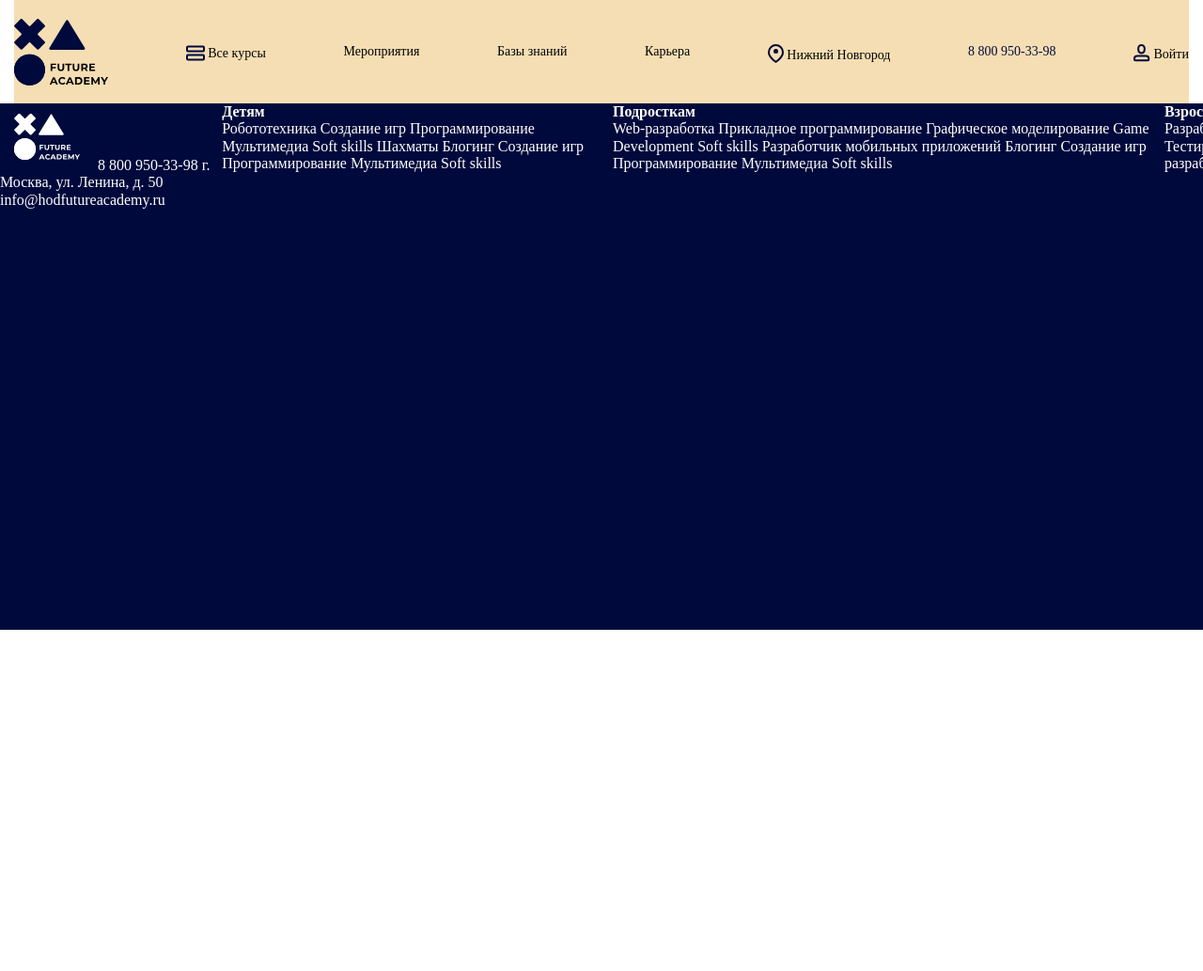
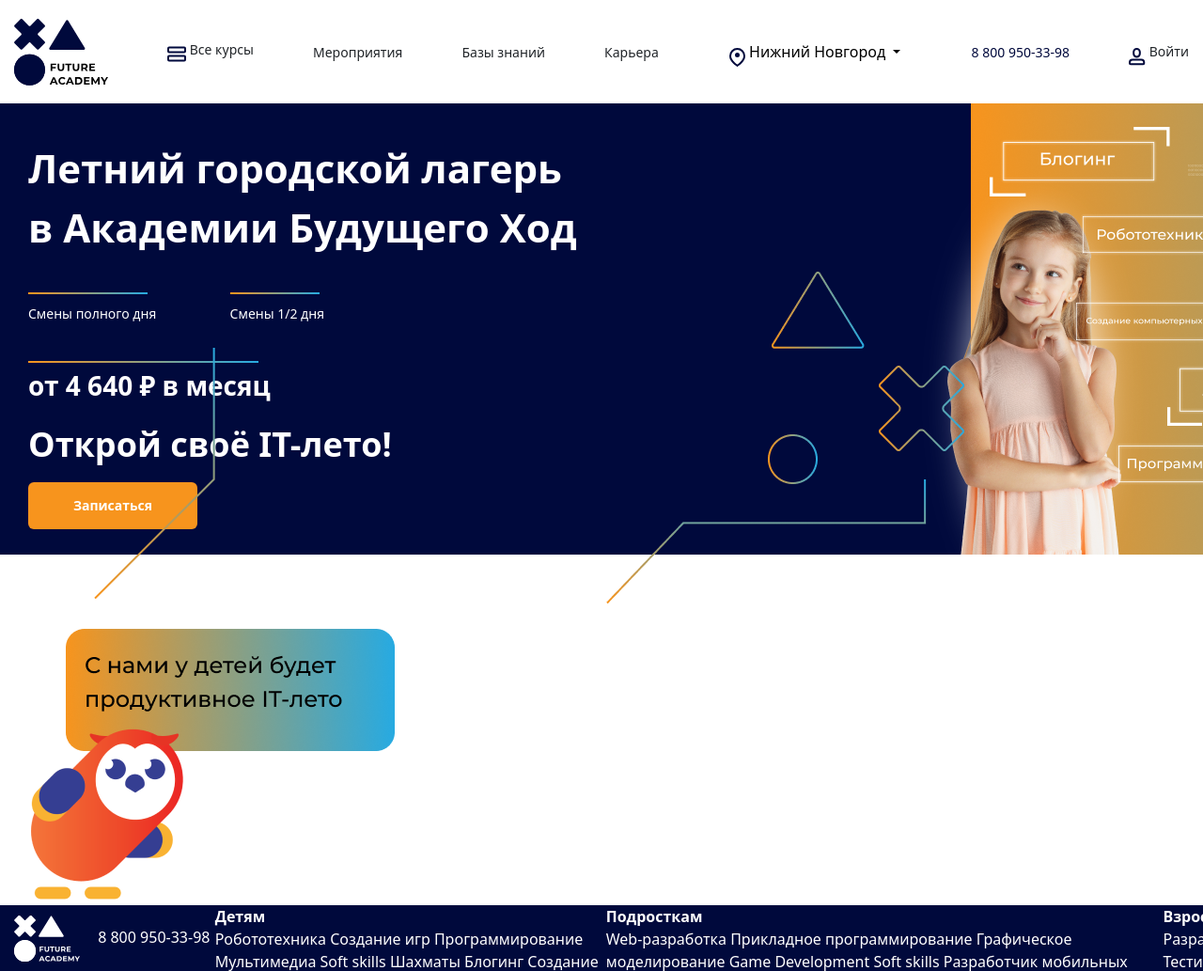
Before and after one commit to AlexDyakonov/cod-cite, a website built with Parcel: page index.html in a window 1280 px wide. Shown: the top 1033 px of the page at 94% size. Before the commit the page ends 800 px from the top, so only its background shows below. Built offline with nearby package versions, Linux system fonts and the light colour scheme.

Commit message:
Finished section-1. Started section-2

```diff
--- a/css/main.css
+++ b/css/main.css
@@ -11,7 +11,6 @@
 .header-container{
   margin: 0 auto;
   width: 1250px;
-  background: wheat;
   font-size: 14px;
   display: flex;
   justify-content: space-between;
@@ -19,7 +18,9 @@
   height: 110px;
 }
 
-.text-header{
+.text-with-pic-header{
+  position: relative;
+  top: -3px;
 }
 
 .top_icon{
@@ -31,7 +32,132 @@
   color: #00093C;
 }
 
+.btn-secondary{
+  background-color: transparent;
+  border: none;
+}
 
+.btn-secondary:hover{
+  color: black;
+  background-color: transparent;
+  border: none;
+  box-shadow: none;
+}
+
+.btn-secondary:focus{
+  background-color: transparent;
+  border: none;
+  box-shadow: none;
+}
+
+.btn{
+  color: black;
+}
+
+.section-1{
+  position: relative;
+  background: url("../img/bg-top.png");
+  height: 480px;
+}
+
+.line-decor-1{
+  position: absolute;
+  top: 400px;
+  left: 645px;
+  z-index: 1;
+}
+
+.line-decor-2{
+  position: absolute;
+  top: 260px;
+  left: 100px;
+  z-index: 1;
+}
+
+.container-1{
+  width: 1220px;
+  margin: 0 auto;
+  color: white;
+  position: relative;
+}
+
+.header-text{
+  position: relative;
+  top: 37px;
+  color: white;
+  font-weight: bold;
+  font-size: 42px;
+}
+
+.second-text-header{
+  position: relative;
+  top: 75px;
+  display: flex;
+  justify-content: space-between;
+  width: 315px;
+  font-size: 14px;
+}
+
+.price-top{
+  position: relative;
+  top: 115px;
+  font-weight: bold;
+  font-size: 28px;
+}
+
+.open-it-summer{
+  position: relative;
+  top: 130px;
+  font-weight: bold;
+  font-size: 36px;
+}
+
+.line-over-full-day{
+  background-image: linear-gradient(to right,rgba(247, 148, 29, 1), rgba(39, 170, 225, 1));
+  width: 127px;
+  height: 2px;
+  margin-bottom: 10px;
+}
+
+.line-over-half-day{
+  background-image: linear-gradient(to right,rgba(247, 148, 29, 1), rgba(39, 170, 225, 1));
+  width: 95px;
+  height: 2px;
+  margin-bottom: 10px;
+}
+
+.line-over-price-top{
+  background-image: linear-gradient(to right,rgba(247, 148, 29, 1), rgba(39, 170, 225, 1));
+  width: 245px;
+  height: 2px;
+  margin-bottom: 3px;
+}
+
+.button-top{
+  position: relative;
+  top: 143px;
+  background-color: #F7941D;
+  color: white;
+  font-weight: bold;
+  font-size: 14px;
+  line-height: 26px;
+  border-radius: 6px;
+  height: 50px;
+  width: 180px;
+  cursor: pointer;
+  border: none;
+}
+
+.section-2{
+  background: white;
+}
+
+.container-2{
+  width: 1220px;
+  margin: 79px auto 0 auto;
+  display: flex;
+
+}
 
 .footer-section{
   height: 560px;
--- a/index.html
+++ b/index.html
@@ -14,6 +14,8 @@
 
   <!-- Place favicon.ico in the root directory -->
 
+  <link href="https://cdn.jsdelivr.net/npm/bootstrap@5.0.2/dist/css/bootstrap.min.css" rel="stylesheet" integrity="sha384-EVSTQN3/azprG1Anm3QDgpJLIm9Nao0Yz1ztcQTwFspd3yD65VohhpuuCOmLASjC" crossorigin="anonymous">
+
   <link rel="stylesheet" href="css/normalize.css">
   <link rel="stylesheet" href="css/main.css">
 
@@ -24,7 +26,7 @@
   <header>
     <div class="header-container">
       <img src="./img/logo.svg" alt="logo">
-      <div class="text-header">
+      <div class="text-with-pic-header">
         <img class="top_icon" src= "./img/courses_logo.svg" alt= "courses_pic">
         Все курсы
       </div>
@@ -37,11 +39,19 @@
       <div>
         Карьера
       </div>
-      <div>
-<!--        bootstrap button -->
+
+      <div class="dropdown">
+        <button class="btn btn-secondary dropdown-toggle" type="button" data-bs-toggle="dropdown" aria-expanded="false">
           <img class="top_icon" src= "./img/map_logo.svg" alt= "map_logo">
           Нижний Новгород
+        </button>
+        <ul class="dropdown-menu">
+          <li><a class="dropdown-item" href="#">Санкт-Петербург</a></li>
+          <li><a class="dropdown-item" href="#">Москва</a></li>
+          <li><a class="dropdown-item" href="#">Еще город</a></li>
+        </ul>
       </div>
+
       <div class="phone-number">
 <!--        <a href="tel:+78009503398"></a>-->
         8 800 950-33-98
@@ -54,10 +64,46 @@
   </header>
 
   <div class="section-1">
+    <img class="line-decor-1" src="./img/line-1-2-2.png" alt="">
+    <img class="line-decor-2" src="./img/line-1-2.png" alt="">
+
+    <div class="container-1">
+
+      <div class="header-text">
+        Летний городской лагерь <br>
+        в Академии Будущего Ход
+      </div>
+      <div class="second-text-header">
+        <div>
+          <div class="line-over-full-day"></div>
+          Смены полного дня
+        </div>
+        <div>
+          <div class="line-over-half-day"></div>
+          Смены 1/2 дня
+        </div>
+      </div>
+      <div class="price-top">
+        <div class="line-over-price-top"></div>
+        от  4 640 ₽ в месяц
+      </div>
+      <div class="open-it-summer">
+        Открой своё IT-лето!
+      </div>
+      <button class="button-top">Записаться</button>
 
     </div>
+  </div>
+
   <div class="section-2">
+    <div class="container-2">
+      <div>
+        <img src="./img/owl-1.png" alt="">
+      </div>
+      <div>
 
+      </div>
+    </div>
   </div>
   <div class="section-3">
 
@@ -71,9 +117,6 @@
   <div class="section-6">
 
   </div>
-
-
-</body>
 
   <footer>
     <div class="footer-section">
@@ -143,5 +186,8 @@
       </div>
     </div>
   </footer>
+  <script src="https://cdn.jsdelivr.net/npm/@popperjs/core@2.11.8/dist/umd/popper.min.js" integrity="sha384-I7E8VVD/ismYTF4hNIPjVp/Zjvgyol6VFvRkX/vR+Vc4jQkC+hVqc2pM8ODewa9r" crossorigin="anonymous"></script>
+  <script src="https://cdn.jsdelivr.net/npm/bootstrap@5.3.1/dist/js/bootstrap.min.js" integrity="sha384-Rx+T1VzGupg4BHQYs2gCW9It+akI2MM/mndMCy36UVfodzcJcF0GGLxZIzObiEfa" crossorigin="anonymous"></script>
+</body>
 
 </html>
```
Also changed, not shown: img/bg-top.png (added), img/certificate.png (added), img/line-1-2-2.png (added), img/line-1-2.png (added), img/owl-1.png (added). Lines whose indentation alone changed are shown as unchanged.
